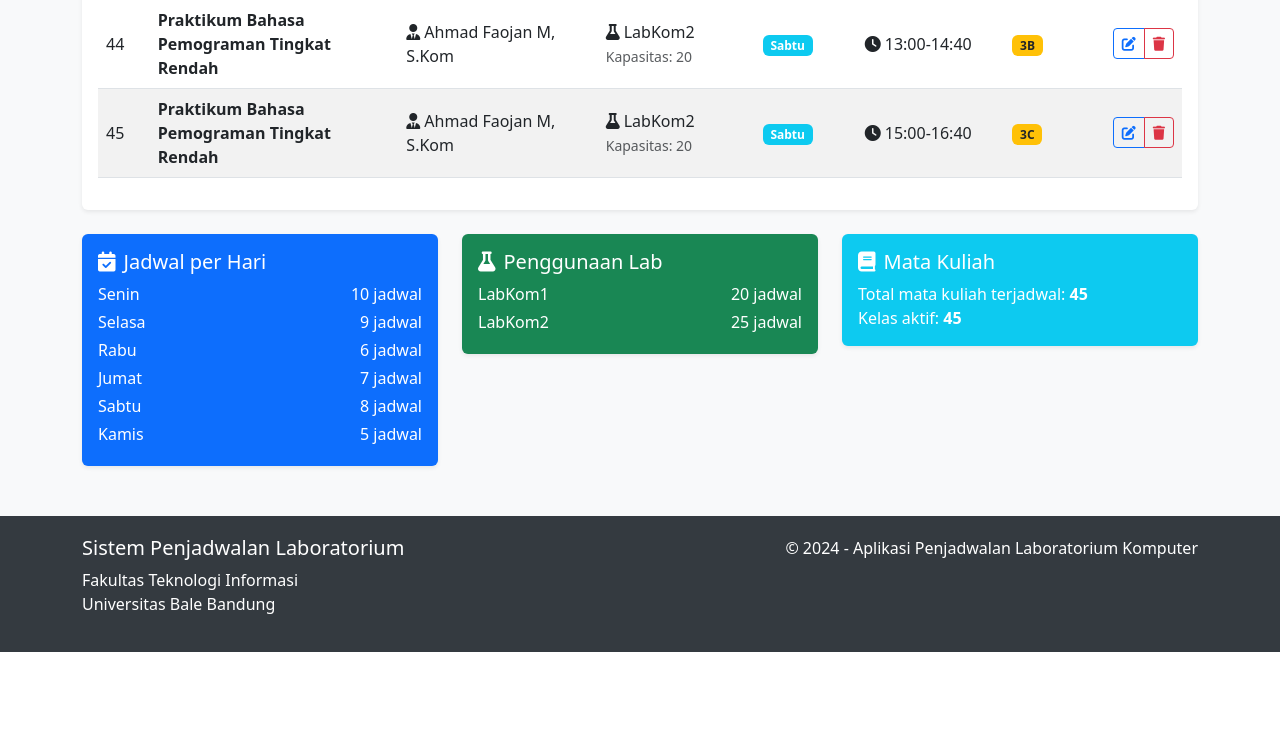
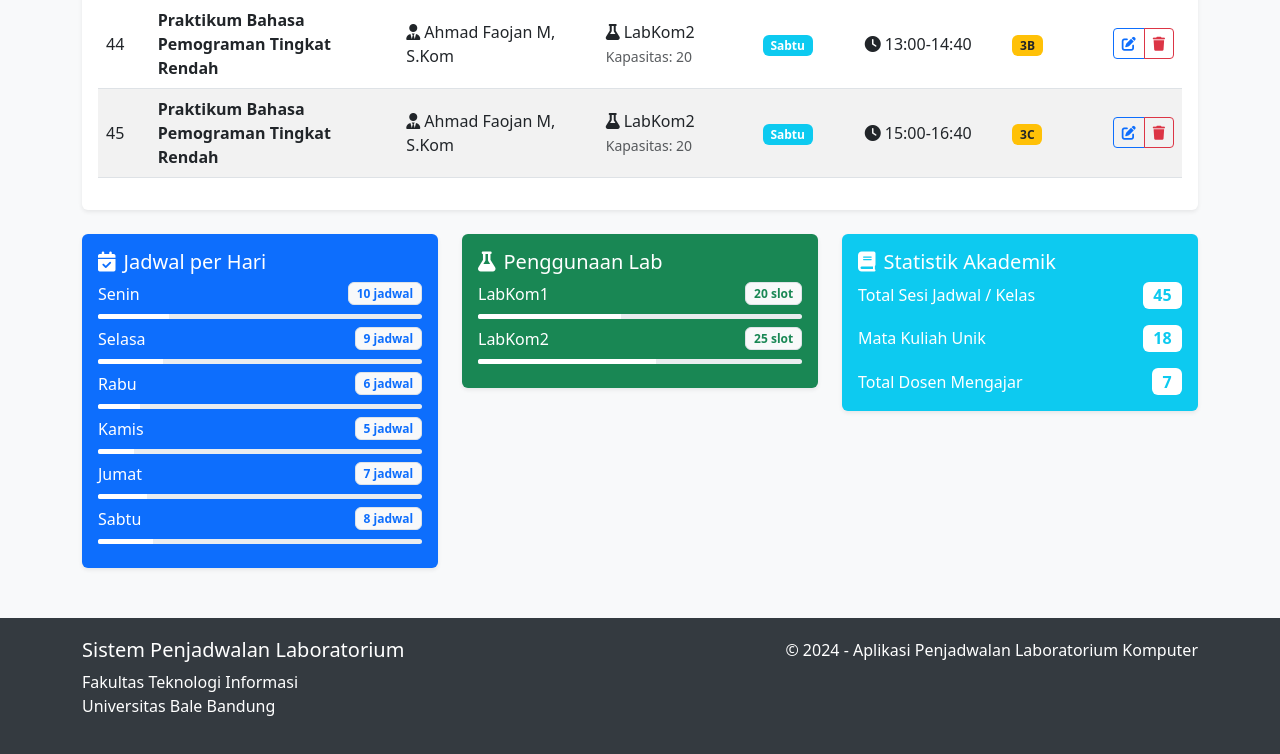
Before and after one commit to mhafidz976/penjadwalan2, a Flask app: page /schedules in a window 1280 px wide. Shown: the part 3213-3967 px from the top of the page. Before the commit the page ends 3865 px from the top, so only its background shows below. Run offline with Flask 3, Linux system fonts and the light colour scheme; a user stored in the database is signed in; data comes from the database, SQL or seed files in the repository; both versions use the stored data as it was after the commit.

Commit message:
commit 6
penambahan fitur print

```diff
--- a/app.py
+++ b/app.py
@@ -433,6 +433,9 @@ def delete_schedule(id):
     flash('Jadwal berhasil dihapus!', 'success')
     return redirect(url_for('schedules'))
 
+# Start of Export Routes block removed
+
+
 # Initialize database with sample data
 def init_sample_data():
     # Cek apakah sudah ada data
--- a/templates/schedules.html
+++ b/templates/schedules.html
@@ -11,9 +50,14 @@
                 {% if user.role == 'lecturer' %}Jadwal Mengajar Saya{% else %}Manajemen Jadwal{% endif %}
             </h2>
             {% if user.role in ['admin', 'staff'] %}
-            <a href="{{ url_for('add_schedule') }}" class="btn btn-primary">
-                <i class="fas fa-plus me-2"></i>Tambah Jadwal
-            </a>
+            <div class="no-print">
+                <button onclick="window.print()" class="btn btn-outline-dark me-2">
+                    <i class="fas fa-print me-2"></i>Cetak
+                </button>
+                <a href="{{ url_for('add_schedule') }}" class="btn btn-primary">
+                    <i class="fas fa-plus me-2"></i>Tambah Jadwal
+                </a>
+            </div>
             {% endif %}
         </div>
     </div>
@@ -203,11 +247,19 @@
                 {% for schedule in schedules %}
                 {% set _ = day_counts.update({schedule.day: day_counts.get(schedule.day, 0) + 1}) %}
                 {% endfor %}
-                {% for day, count in day_counts.items() %}
-                <div class="d-flex justify-content-between mb-1">
+                {% set days_order = ['Senin', 'Selasa', 'Rabu', 'Kamis', 'Jumat', 'Sabtu'] %}
+                {% for day in days_order %}
+                {% set count = day_counts.get(day, 0) %}
+                <div class="d-flex justify-content-between align-items-center mb-2">
                     <span>{{ day }}</span>
-                    <span>{{ count }} jadwal</span>
+                    <span class="badge bg-light text-primary border">{{ count }} jadwal</span>
                 </div>
+                {% if count > 0 %}
+                <div class="progress mb-2" style="height: 5px;">
+                    <div class="progress-bar bg-white" role="progressbar"
+                        style="width: {{ (count / schedules|length * 100)|int }}%"></div>
+                </div>
+                {% endif %}
                 {% endfor %}
             </div>
         </div>
@@ -224,11 +276,18 @@
                 {% set _ = lab_counts.update({schedule.laboratory.lab_name: lab_counts.get(schedule.laboratory.lab_name,
                 0) + 1}) %}
                 {% endfor %}
+
                 {% for lab_name, count in lab_counts.items() %}
-                <div class="d-flex justify-content-between mb-1">
+                <div class="d-flex justify-content-between align-items-center mb-2">
                     <span>{{ lab_name }}</span>
-                    <span>{{ count }} jadwal</span>
+                    <span class="badge bg-light text-success border">{{ count }} slot</span>
                 </div>
+                {% if schedules|length > 0 %}
+                <div class="progress mb-2" style="height: 5px;">
+                    <div class="progress-bar bg-white" role="progressbar"
+                        style="width: {{ (count / schedules|length * 100)|int }}%"></div>
+                </div>
+                {% endif %}
                 {% endfor %}
             </div>
         </div>
@@ -238,10 +297,35 @@
         <div class="card bg-info text-white">
             <div class="card-body">
                 <h5 class="card-title">
-                    <i class="fas fa-book me-2"></i>Mata Kuliah
+                    <i class="fas fa-book me-2"></i>Statistik Akademik
                 </h5>
-                <p class="mb-0">Total mata kuliah terjadwal: <strong>{{ schedules|length }}</strong></p>
-                <p class="mb-0">Kelas aktif: <strong>{{ schedules|map(attribute='id')|list|length }}</strong></p>
+
+                <div class="d-flex justify-content-between align-items-center mb-3">
+                    <span>Total Sesi Jadwal / Kelas</span>
+                    <span class="badge bg-white text-info fs-6">{{ schedules|length }}</span>
+                </div>
+
+                <div class="d-flex justify-content-between align-items-center mb-3">
+                    <span>Mata Kuliah Unik</span>
+                    {% set unique_courses = [] %}
+                    {% for s in schedules %}
+                    {% if s.course.course_name not in unique_courses %}
+                    {% set _ = unique_courses.append(s.course.course_name) %}
+                    {% endif %}
+                    {% endfor %}
+                    <span class="badge bg-white text-info fs-6">{{ unique_courses|length }}</span>
+                </div>
+
+                <div class="d-flex justify-content-between align-items-center">
+                    <span>Total Dosen Mengajar</span>
+                    {% set unique_lecturers = [] %}
+                    {% for s in schedules %}
+                    {% if s.lecturer.full_name not in unique_lecturers %}
+                    {% set _ = unique_lecturers.append(s.lecturer.full_name) %}
+                    {% endif %}
+                    {% endfor %}
+                    <span class="badge bg-white text-info fs-6">{{ unique_lecturers|length }}</span>
+                </div>
             </div>
         </div>
     </div>
```
Also changed, not shown: other parts of templates/schedules.html (+39 -0 lines), instance/database.db.
